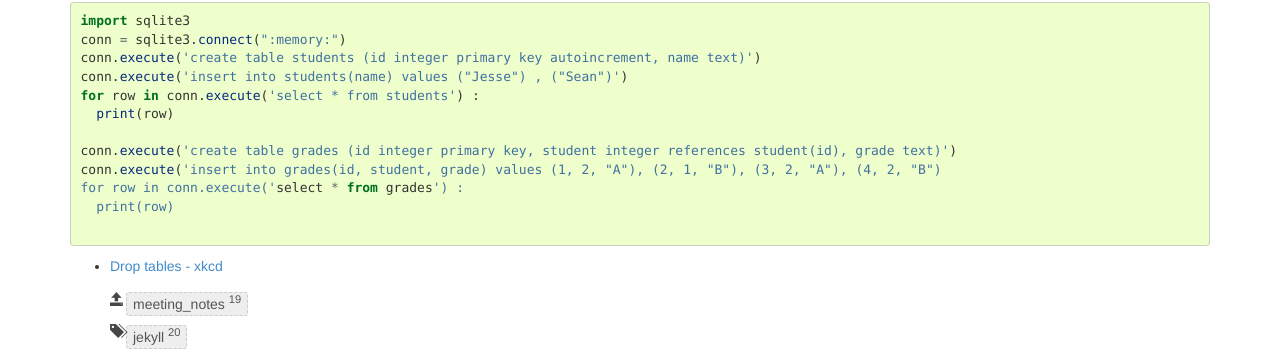
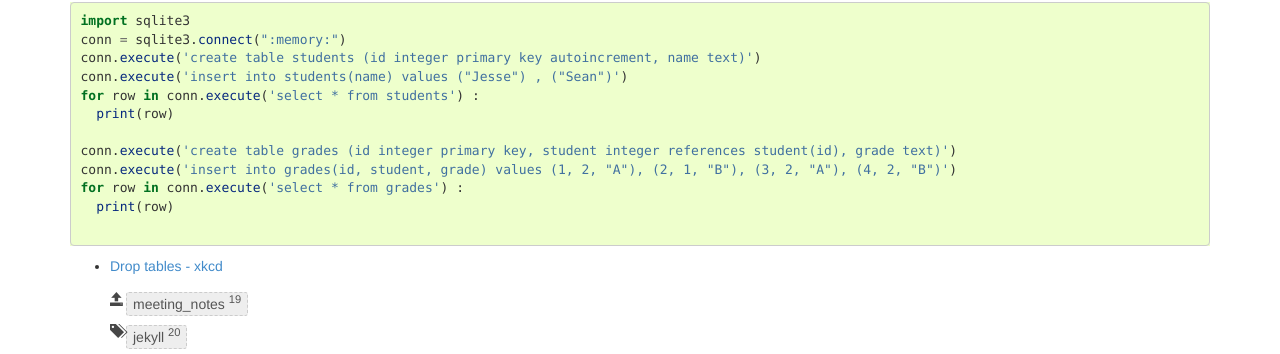
Before and after one commit to SaddlebackCSS/SaddlebackCSS.github.io, a Jekyll site: the page built from meeting_notes/_posts/2016-10-11-meeting-6.md, in a window 1280 px wide. Shown: the part 983-1337 px from the top of the page. Built offline with Jekyll 4.4.1, drawn with Linux system fonts in a browser that asks for light colours; nearby versions of some CDN libraries.

Commit message:
Fixed python code

```diff
--- a/meeting_notes/_posts/2016-10-11-meeting-6.md
+++ b/meeting_notes/_posts/2016-10-11-meeting-6.md
@@ -63,7 +63,7 @@ for row in conn.execute('select * from students') :
   print(row)
 
 conn.execute('create table grades (id integer primary key, student integer references student(id), grade text)')
-conn.execute('insert into grades(id, student, grade) values (1, 2, "A"), (2, 1, "B"), (3, 2, "A"), (4, 2, "B")
+conn.execute('insert into grades(id, student, grade) values (1, 2, "A"), (2, 1, "B"), (3, 2, "A"), (4, 2, "B")')
 for row in conn.execute('select * from grades') :
   print(row)
 
```
